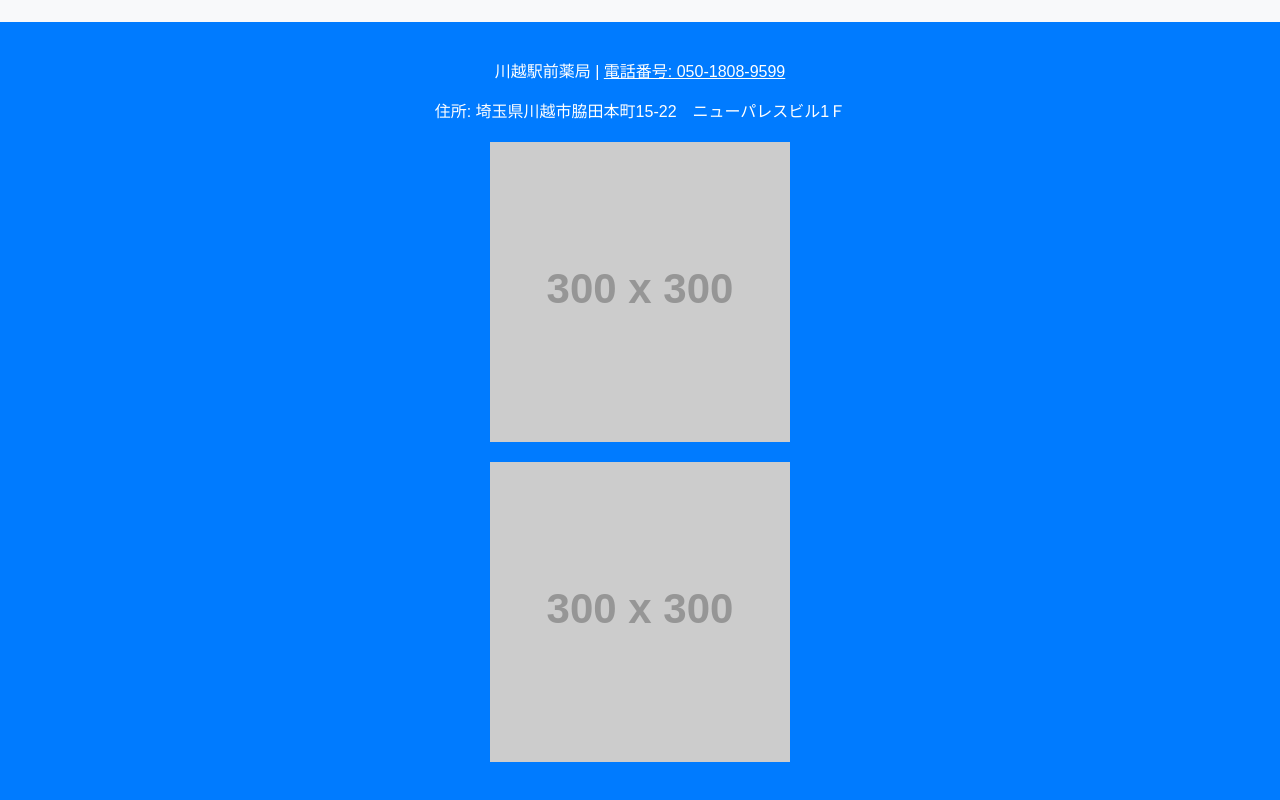
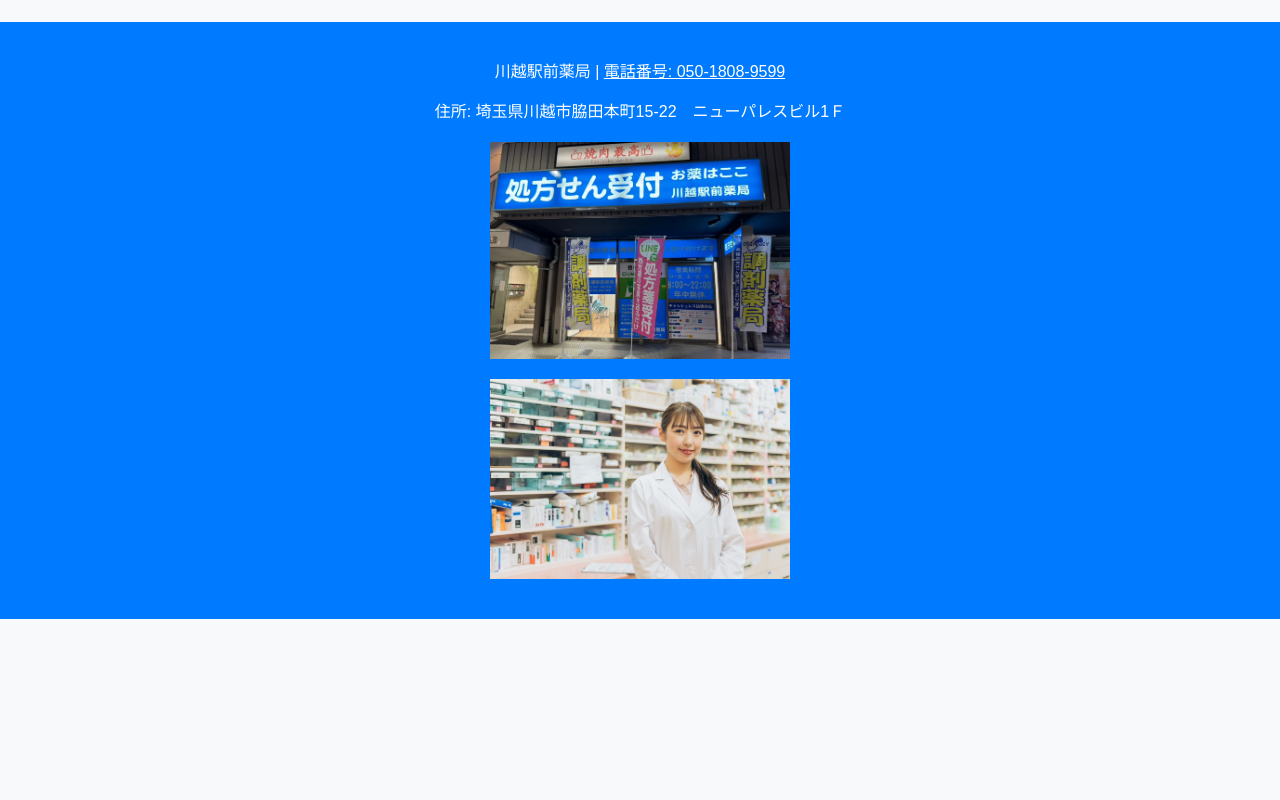
Before and after one commit to XXX9090/yaa, a plain HTML site: page index.html in a window 1280 px wide. Shown: the part 5011-5811 px from the top of the page. After the commit the page ends 5630 px from the top, so only its background shows below. Drawn offline with nearby package versions, Linux system fonts and the light colour scheme; some packages are replaced by stand-ins of ours; placeholder pictures from the web are drawn by us.

Commit message:
Update index.html

```diff
--- a/index.html
+++ b/index.html
@@ -337,8 +337,8 @@
     <footer data-aos="fade-up">
         <p>川越駅前薬局 | <a href="tel:+815018089599" style="color: white;">電話番号: 050-1808-9599</a></p>
         <p>住所: 埼玉県川越市脇田本町15-22　ニューパレスビル1Ｆ</p>
-        <img src="https://via.placeholder.com/300" alt="薬局の外観" class="illustration" data-aos="zoom-in">
-        <img src="https://via.placeholder.com/300" alt="スタッフの写真" class="illustration" data-aos="zoom-in">
+        <img src="IMG_5467.jpg" alt="薬局の外観" class="illustration" data-aos="zoom-in">
+        <img src="24609229_s.jpg" alt="スタッフの写真" class="illustration" data-aos="zoom-in">
     </footer>
     <div class="fixed-banner" id="fixed-banner">
         <a href="https://lin.ee/g6sESFi"><i class="fab fa-line"></i> LINEでオンライン服薬指導を予約</a>
```
